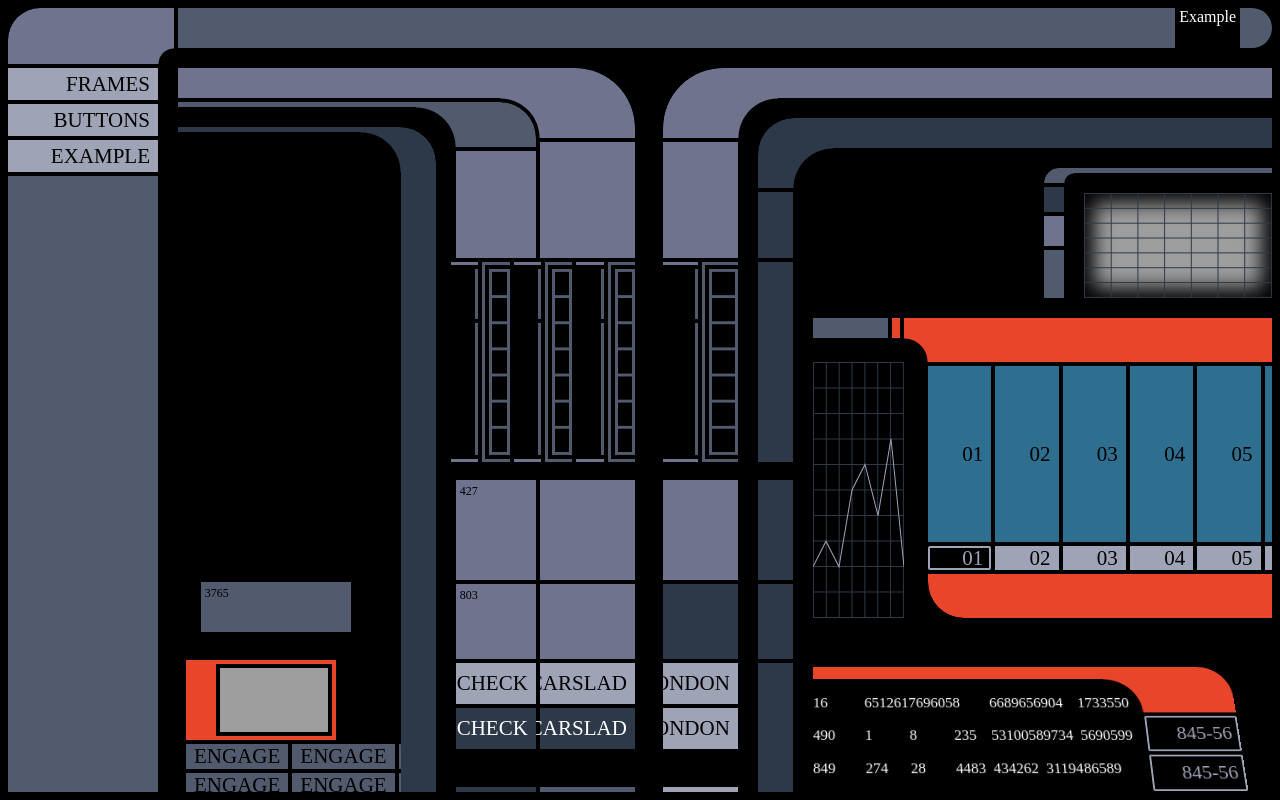
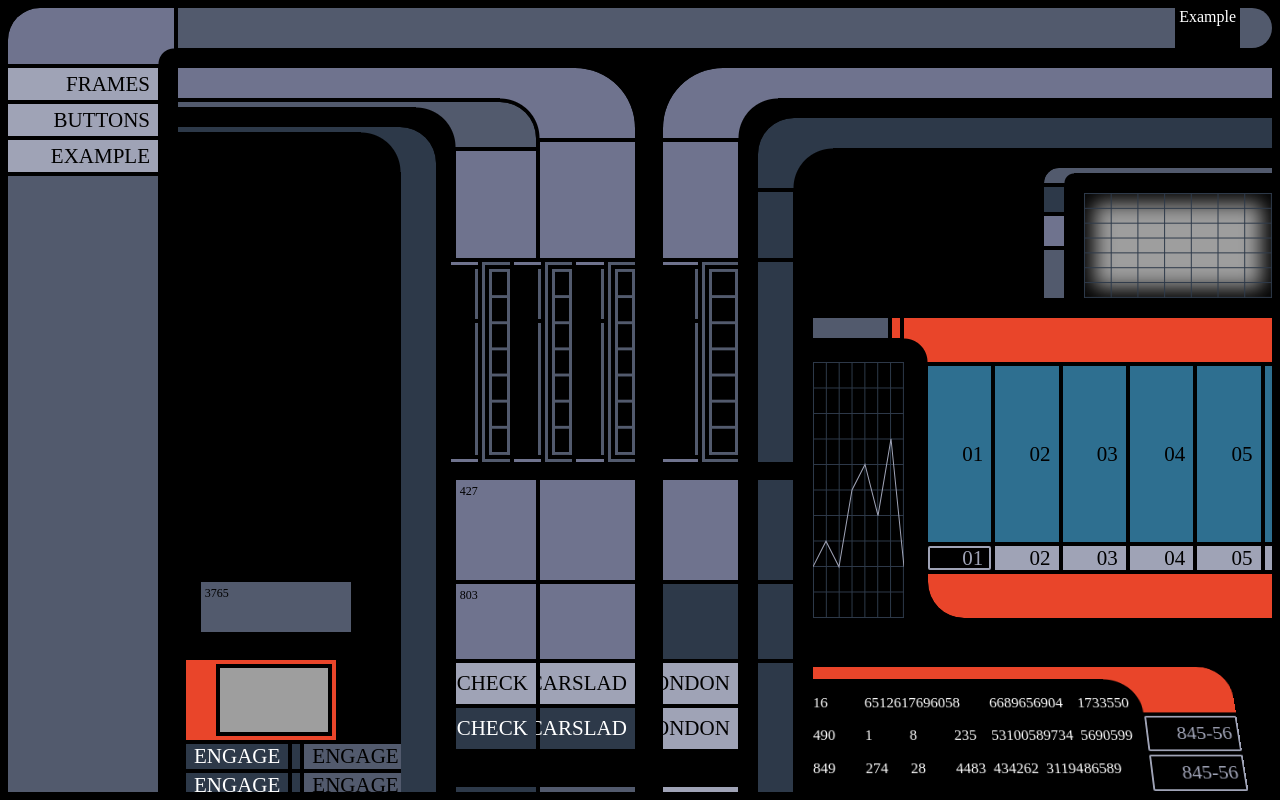
Before and after one commit to rikkertkoppes/yalu, a Next.js app: page /example in a window 1280 px wide. Built offline with nearby package versions, Linux system fonts and the light colour scheme; grey boxes are pictures that could not be loaded.

Commit message:
allow one sided round buttons

```diff
--- a/src/components/Elements.tsx
+++ b/src/components/Elements.tsx
@@ -56,7 +56,7 @@ export interface ButtonProps extends CommonProps {
     selected?: boolean;
     onClick?: (e: React.MouseEvent) => void;
     outline?: boolean;
-    rounded?: boolean;
+    rounded?: boolean | "left" | "right";
     children: React.ReactNode;
 }
 export function Button(props: ButtonProps) {
@@ -74,12 +74,23 @@ export function Button(props: ButtonProps) {
         "--boot-wait": `${wait}s`,
         ...style,
     };
+    let roundclass = "";
+    switch (rounded) {
+        case "left":
+            roundclass = "rounded-left";
+            break;
+        case "right":
+            roundclass = "rounded-right";
+            break;
+        case true:
+            roundclass = "rounded";
+            break;
+    }
     return (
         <div
-            className={classNames("lcars-button", className, {
+            className={classNames("lcars-button", className, roundclass, {
                 selected,
                 outline,
-                rounded,
             })}
             style={divStyle}
             onClick={onClick}
@@ -94,7 +105,7 @@ export function Row(props: FillerProps) {
     let { style, className } = getStyleProps(props);
     let { width, height } = style;
     let divStyle: any = {
-        "--local-height": (height && `${height}px`) || "auto",
+        "--local-height": (height && `${height}px`) || (props.flex && "auto"),
         "--local-width": width && `${width}px`,
         "--button-color": style["--color"],
         ...style,
--- a/src/css/elements.css
+++ b/src/css/elements.css
@@ -69,6 +69,16 @@
 .lcars-button.rounded {
     border-radius: var(--local-height);
     padding: 8px 16px;
+}
+.lcars-button.rounded-left {
+    border-top-left-radius: var(--local-height);
+    border-bottom-left-radius: var(--local-height);
+    padding-left: 16px;
+}
+.lcars-button.rounded-right {
+    border-top-right-radius: var(--local-height);
+    border-bottom-right-radius: var(--local-height);
+    padding-right: 16px;
 }
 /* .lcars-button:hover {
     background-color: var(--bright);
--- a/src/pages/example.tsx
+++ b/src/pages/example.tsx
@@ -206,22 +206,22 @@ function Page() {
                                             />
                                         </Frame>
                                         <Row height={25}>
-                                            <Button flex dim>
+                                            <Button flex dark>
                                                 Engage
                                             </Button>
-                                            <Button flex dim>
+                                            <Filler dark />
+                                            <Button flex dim rounded="right">
                                                 Engage
                                             </Button>
-                                            <Cap />
                                         </Row>
                                         <Row height={25}>
-                                            <Button flex dim>
+                                            <Button flex dark>
                                                 Engage
                                             </Button>
-                                            <Button flex dim>
+                                            <Filler dark />
+                                            <Button flex dim rounded="right">
                                                 Engage
                                             </Button>
-                                            <Cap />
                                         </Row>
                                         <Gap flex />
                                     </Col>
```
